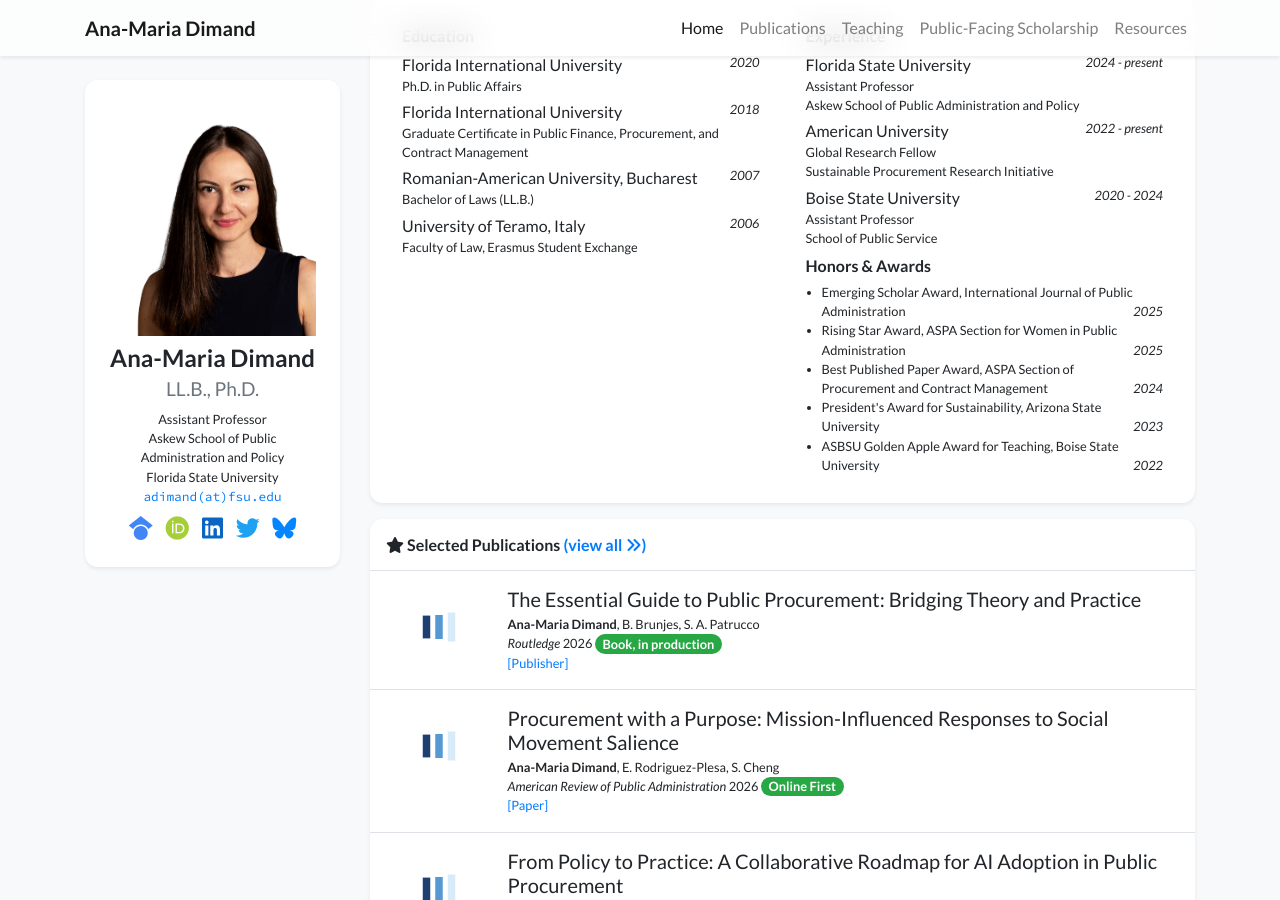
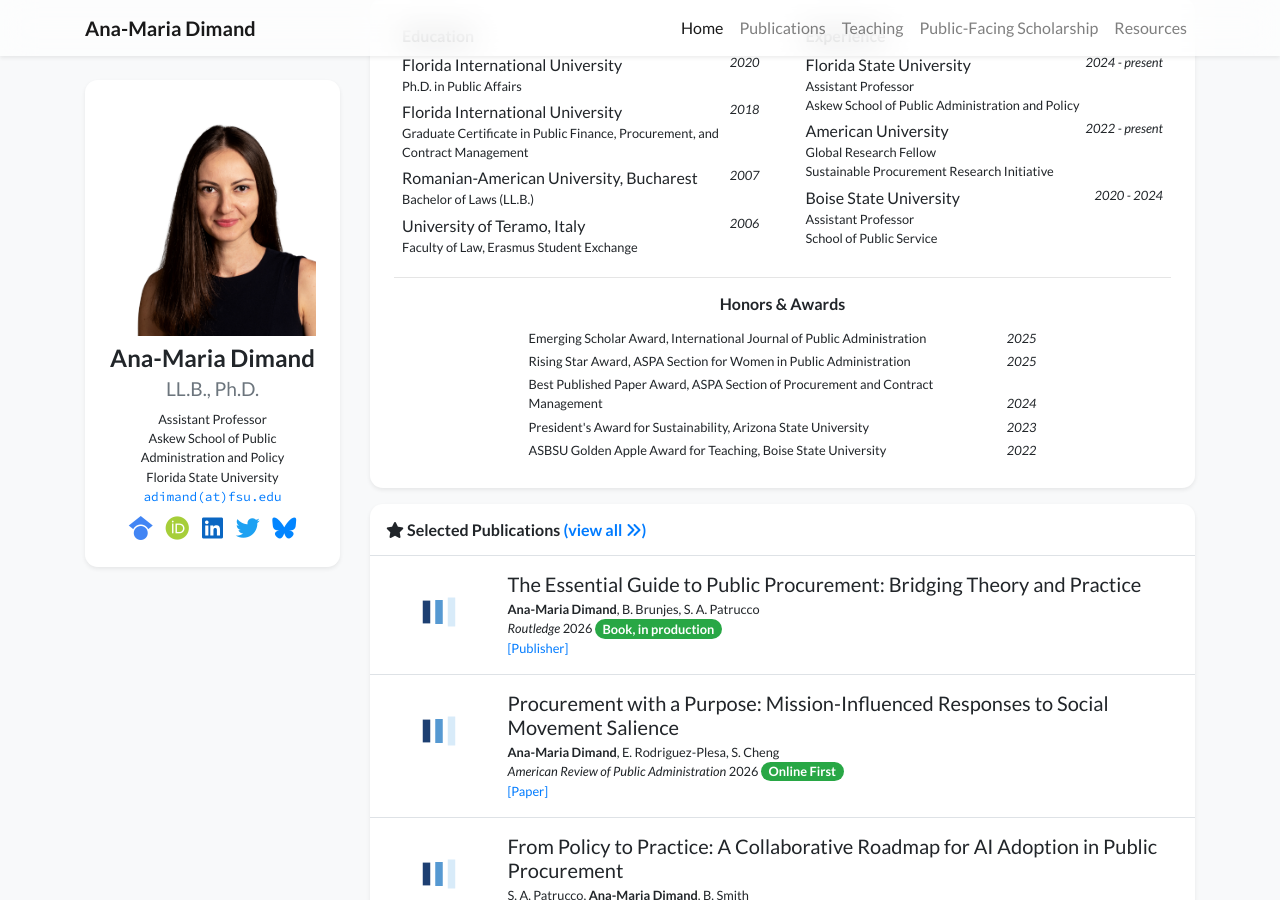
Before and after one commit to anamariadimand/anamariadimand.github.io, a Jekyll site: the page built from index.html, in a window 1280 px wide and 900 px high, scrolled down 388 px. Built offline with Jekyll 4.4.1, drawn with Linux system fonts in a browser that asks for light colours; nearby versions of some CDN libraries; a style sheet for code colours, icons or effects is not loaded.

Commit message:
Move Honors & Awards to a centered full-width block below Education/Experience
Co-Authored-By: Claude Opus 4.8 <noreply@anthropic.com>

```diff
--- a/_includes/widgets/experience_card.html
+++ b/_includes/widgets/experience_card.html
@@ -47,17 +47,18 @@
                     </div>
                     {% endif %}
 
+                </div>
+
                 {% if site.data.profile.awards %}
-                    <div class="col-lg-6">
-                        <div class="mx-2 my-1">
-                            <h6>Honors & Awards</h6>
-                            <ul class="list small pl-3 mb-1">
+                <hr class="my-3"/>
+                <div class="row">
+                    <div class="col-lg-8 mx-auto">
+                        <h6 class="text-center mb-3">Honors &amp; Awards</h6>
+                        <ul class="list-unstyled small mb-0">
                             {% for item in site.data.profile.awards %}
-                                <li>
-                                    <div class="d-flex">
+                            <li class="d-flex mb-1">
                                 <div>{{ item.name }}</div>
-                                        <div class="ml-auto mt-auto no-break"><em>{{ item.date }}</em></div>
-                                    </div>
+                                <div class="ml-auto pl-3 mt-auto no-break"><em>{{ item.date }}</em></div>
                             </li>
                             {% endfor %}
                         </ul>
@@ -66,8 +67,6 @@
                 {% endif %}
 
             </div>
-
         </div>
     </div>
 </div>
-</div>
```
Lines whose indentation alone changed are shown as unchanged.
